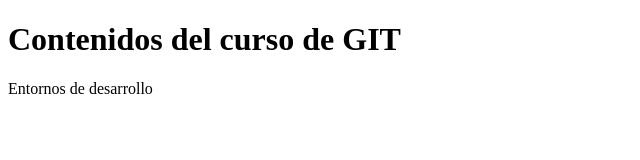
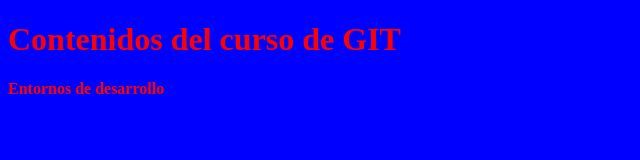
Before and after one commit to marianogn/Proyecto_empresa, a plain HTML site: page index.html in a window 1280 px wide. Shown: the whole page, without its empty margins (0-640 px from the left). Drawn offline with Linux system fonts and the light colour scheme.

```diff
--- a/css/estilos.css
+++ b/css/estilos.css
@@ -0,0 +1,6 @@
+/*CSS Documento*/
+body {
+    background-color: #00F;
+    font-weight: bold;
+    color: #F00;
+}
--- a/index.html
+++ b/index.html
@@ -3,6 +3,7 @@
 <head>
     <meta charset="UTF-8">
     <title>Introduccion a GIT</title>
+	<link href="css/estilos.css" rel="stylesheet" type="text/css">
 </head>
 <body>
 <h1>Contenidos del curso de GIT</h1
```
